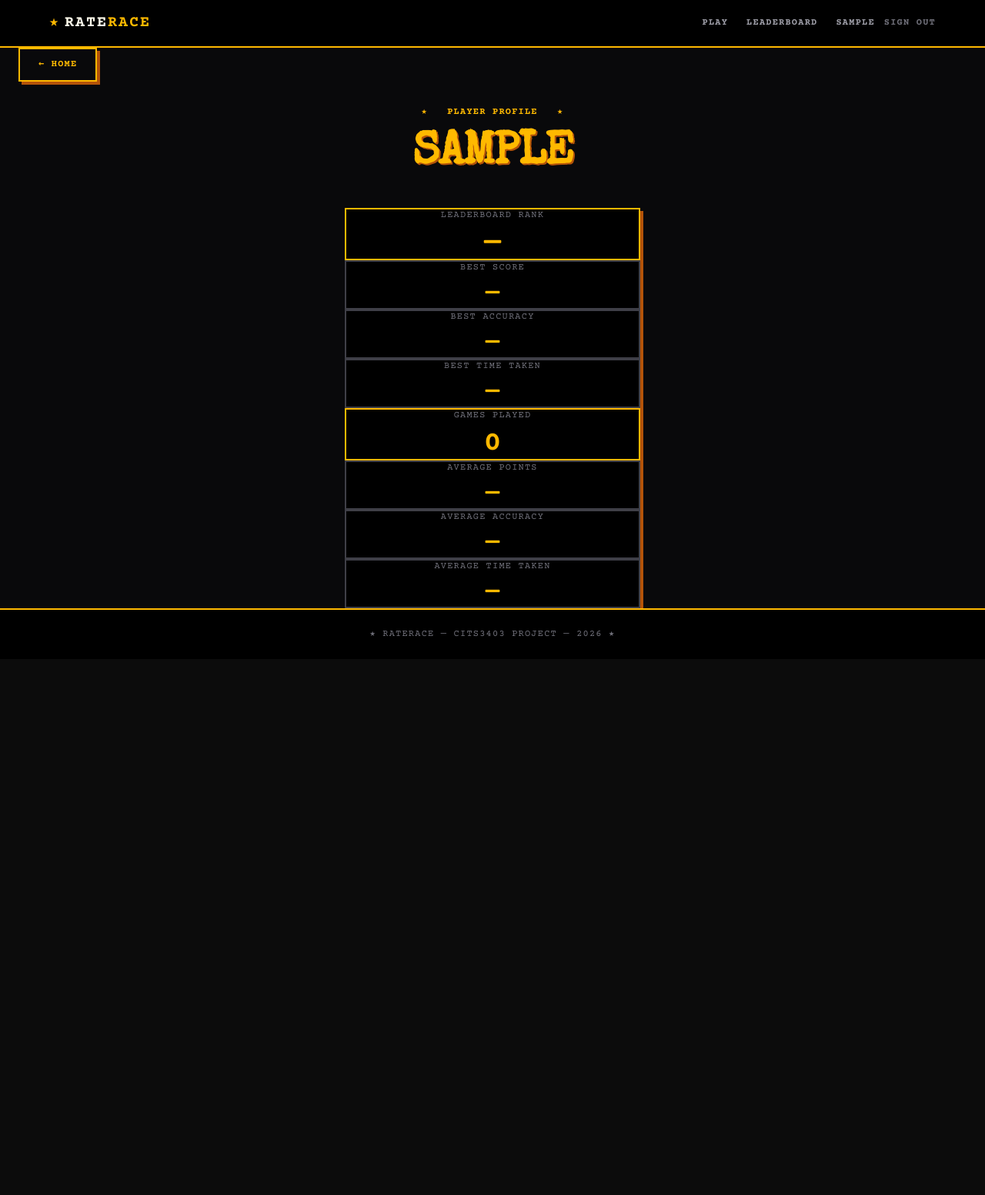
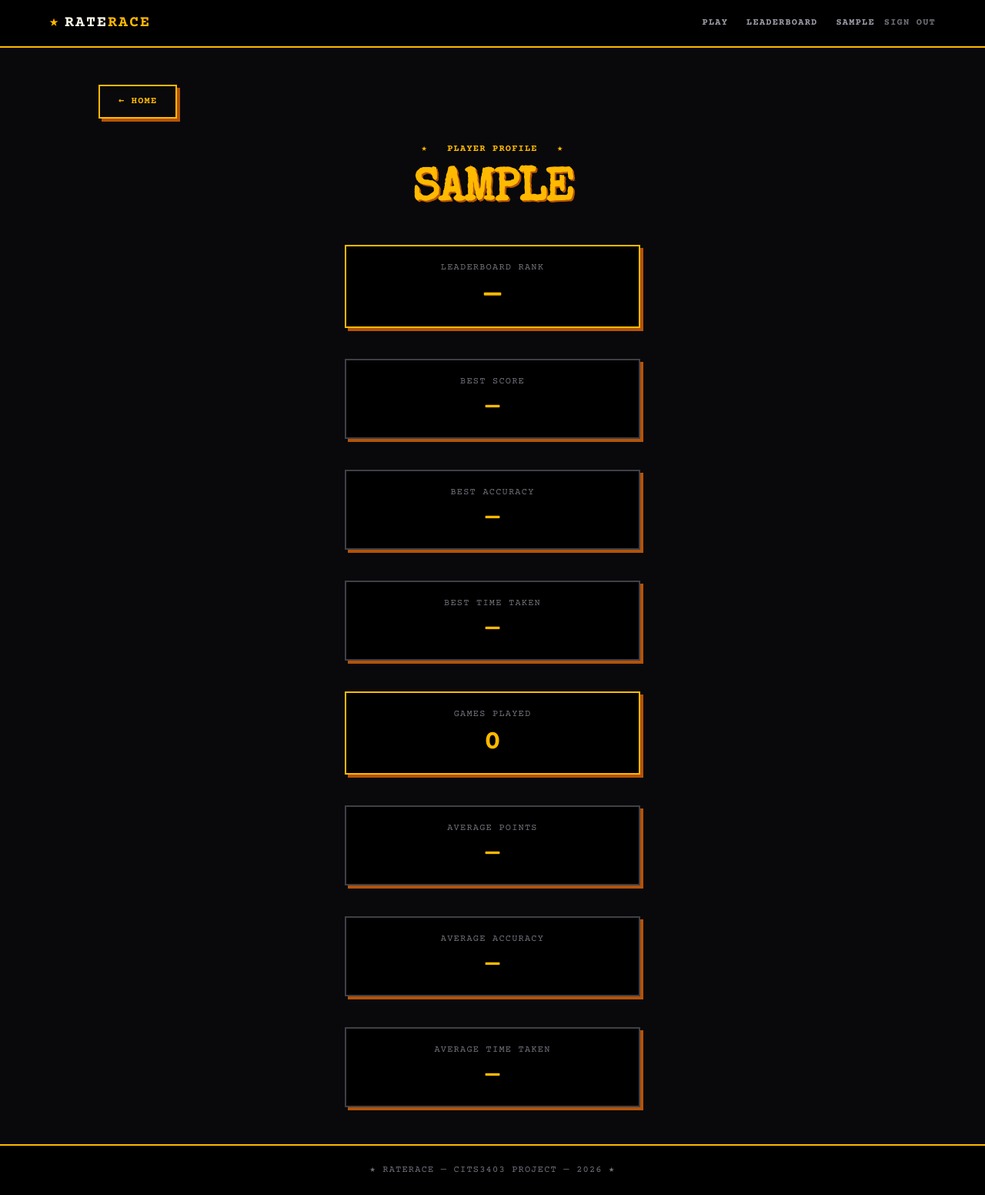
Before and after one commit to flamedphoenix/CITS3403-project, a Flask app: page /profile in a window 1280 px wide. Shown: the whole page at 77% size. Before the commit the page ends 826 px from the top, so only its background shows below. Run offline with Flask 3, Linux system fonts and the light colour scheme; the visitor is signed in with stand-in values (Sample User, id 1); data comes from the database, SQL or seed files in the repository; data that the repository does not hold is empty.

Commit message:
Added user profile page statistics

```diff
--- a/client/static/css/output.css
+++ b/client/static/css/output.css
@@ -8,6 +8,7 @@
     --font-mono: ui-monospace, SFMono-Regular, Menlo, Monaco, Consolas, "Liberation Mono",
       "Courier New", monospace;
     --color-red-300: oklch(80.8% 0.114 19.571);
+    --color-red-400: oklch(70.4% 0.191 22.216);
     --color-red-500: oklch(63.7% 0.237 25.331);
     --color-red-700: oklch(50.5% 0.213 27.518);
     --color-red-950: oklch(25.8% 0.092 26.042);
@@ -17,6 +18,8 @@
     --color-amber-600: oklch(66.6% 0.179 58.318);
     --color-amber-700: oklch(55.5% 0.163 48.998);
     --color-green-300: oklch(87.1% 0.15 154.449);
+    --color-green-400: oklch(79.2% 0.209 151.711);
+    --color-green-500: oklch(72.3% 0.219 149.579);
     --color-green-700: oklch(52.7% 0.154 150.069);
     --color-green-950: oklch(26.6% 0.065 152.934);
     --color-zinc-400: oklch(70.5% 0.015 286.067);
@@ -32,6 +35,7 @@
     --container-md: 28rem;
     --container-3xl: 48rem;
     --container-4xl: 56rem;
+    --container-5xl: 64rem;
     --container-6xl: 72rem;
     --text-xs: 0.75rem;
     --text-xs--line-height: calc(1 / 0.75);
@@ -294,6 +316,9 @@
   }
   .max-w-4xl {
     max-width: var(--container-4xl);
+  }
+  .max-w-5xl {
+    max-width: var(--container-5xl);
   }
   .max-w-6xl {
     max-width: var(--container-6xl);
@@ -345,6 +379,9 @@
   }
   .gap-8 {
     gap: calc(var(--spacing) * 8);
+  }
+  .gap-10 {
+    gap: calc(var(--spacing) * 10);
   }
   .overflow-hidden {
     overflow: hidden;
@@ -421,11 +470,23 @@
   .bg-zinc-950 {
     background-color: var(--color-zinc-950);
   }
+  .object-cover {
+    object-fit: cover;
+  }
   .p-4 {
     padding: calc(var(--spacing) * 4);
   }
+  .p-5 {
+    padding: calc(var(--spacing) * 5);
+  }
   .p-6 {
     padding: calc(var(--spacing) * 6);
+  }
+  .p-10 {
+    padding: calc(var(--spacing) * 10);
+  }
+  .px-1 {
+    padding-inline: calc(var(--spacing) * 1);
   }
   .px-4 {
     padding-inline: calc(var(--spacing) * 4);
@@ -450,6 +511,15 @@
   }
   .py-6 {
     padding-block: calc(var(--spacing) * 6);
+  }
+  .py-8 {
+    padding-block: calc(var(--spacing) * 8);
+  }
+  .py-10 {
+    padding-block: calc(var(--spacing) * 10);
+  }
+  .py-12 {
+    padding-block: calc(var(--spacing) * 12);
   }
   .py-16 {
     padding-block: calc(var(--spacing) * 16);
--- a/client/templates/profile.html
+++ b/client/templates/profile.html
@@ -32,7 +32,7 @@
       </h1>
     </div>
 
-    <div class="w-full max-w-sm mx-auto flex flex-col gap-5 text-center">
+    <div class="w-full max-w-sm mx-auto flex flex-col gap-10 text-center">
 
       <!-- Leaderboard Rank -->
       <div class="border-2 border-amber-400 bg-black p-5 shadow-retro">
```
Also changed, not shown: other parts of client/static/css/output.css (+45 -0 lines).
